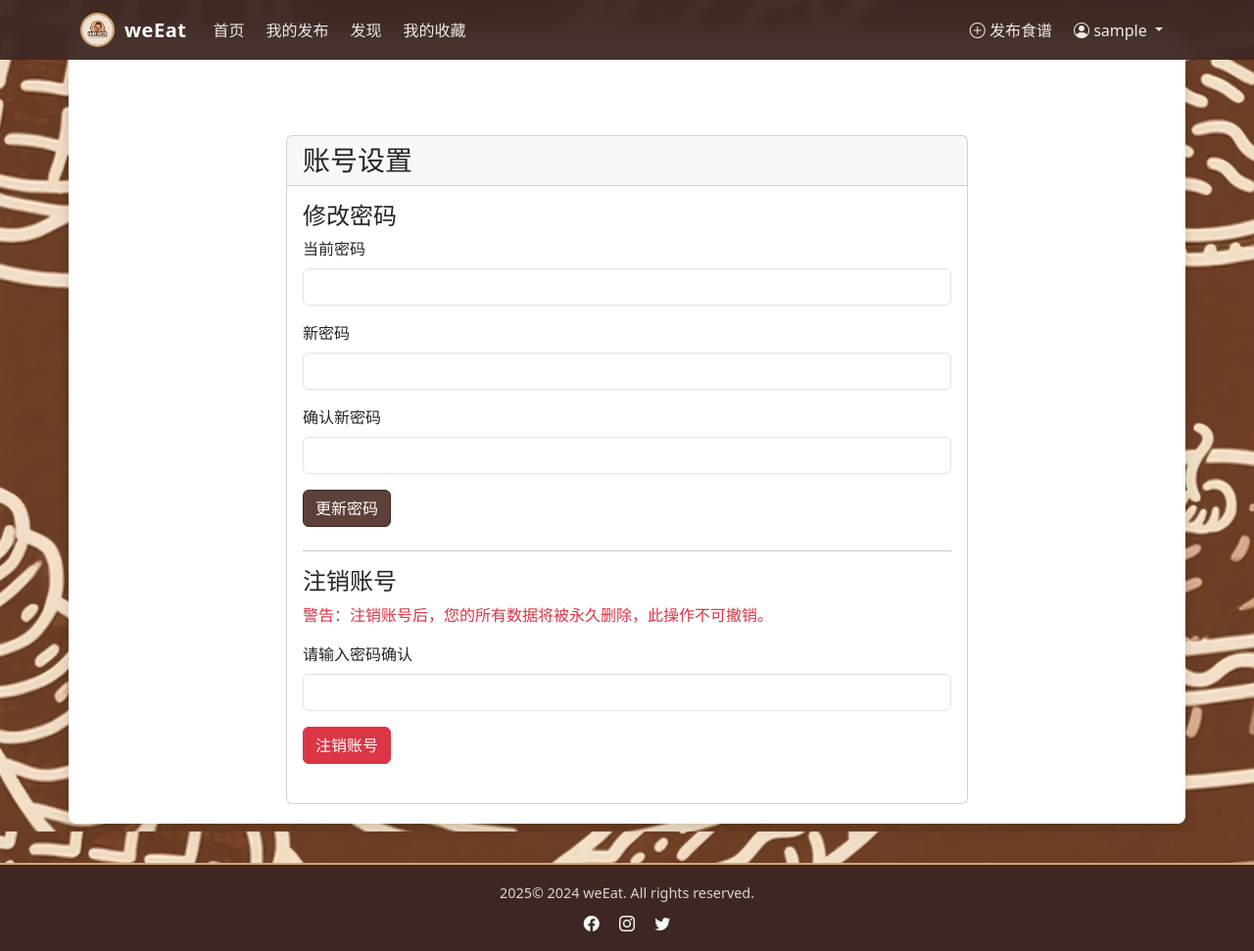
After one commit to Zizi-ll/WeEat, a Flask app: page /auth/account/settings in a window 1280 px wide. The commit adds this page. Shown: the whole page at 98% size. Run offline with Flask 3, Linux system fonts and the light colour scheme; the visitor is signed in with stand-in values (Sample User, id 1); some libraries are stand-ins or nearby versions.

Commit message:
加了账号设置界面（修改密码/注销账号操作/注册成功会向注册邮箱法邮件）

```diff
--- a/flask_food/__init__.py
+++ b/flask_food/__init__.py
@@ -6,6 +6,7 @@ from flask_migrate import Migrate
 from flask_login import LoginManager
 from flask_bcrypt import Bcrypt
 from flask_wtf.csrf import CSRFProtect
+from flask_mail import Mail
 from config import Config
 
 #初始化数据库 (DB)、迁移 (Migrate)、登录管理器 (LoginManager)
@@ -16,6 +17,7 @@ login_manager = LoginManager() #登录管理的对象
 login_manager.login_view = 'auth.login'
 login_manager.login_message_category = 'info'
 csrf = CSRFProtect()
+mail = Mail()
 
 def create_app(config_class=Config):
     app = Flask(__name__) #Flask实例
@@ -27,6 +29,7 @@ def create_app(config_class=Config):
     login_manager.init_app(app)
     bcrypt.init_app(app)
     csrf.init_app(app)
+    mail.init_app(app)
 
     try:
         recipes_upload_abs = app.config.get('UPLOAD_FOLDER_RECIPES_ABS')
--- a/flask_food/auth/auth_forms.py
+++ b/flask_food/auth/auth_forms.py
@@ -27,3 +27,13 @@ class RegistrationForm(FlaskForm):
         user = User.query.filter_by(email=email.data).first()
         if user:
             raise ValidationError('该邮箱已被注册。')
+
+class ChangePasswordForm(FlaskForm):
+    current_password = PasswordField('当前密码', validators=[DataRequired()])
+    new_password = PasswordField('新密码', validators=[DataRequired(), Length(min=6)])
+    confirm_password = PasswordField('确认新密码', validators=[DataRequired(), EqualTo('new_password')])
+    submit = SubmitField('更新密码')
+
+class DeleteAccountForm(FlaskForm):
+    confirm_password = PasswordField('确认密码', validators=[DataRequired()])
+    submit = SubmitField('确认注销')
--- a/flask_food/templates/admin/admin_review_recipe_detail.html
+++ b/flask_food/templates/admin/admin_review_recipe_detail.html
@@ -36,7 +36,7 @@
     </style>
 {% endblock head_styles %}
 
-{% block app_content %}
+{% block content %}
 <div class="container mt-4">
     <nav aria-label="breadcrumb">
         <ol class="breadcrumb">
@@ -87,7 +87,7 @@
                 {{ form.hidden_tag() }} {# CSRF Token #}
                 <div class="mb-3">
                     <label for="review_notes" class="form-label">{{ form.review_notes.label.text }}</label>
-                    {{ form.review_notes(class="form-control" + (" is-invalid" if form.review_notes.errors else ""), rows=3, placeholder="如果选择“拒绝发布”，请在此处填写原因...") }}
+                    {{ form.review_notes(class="form-control" + (" is-invalid" if form.review_notes.errors else ""), rows=3, placeholder="如果选择"拒绝发布"，请在此处填写原因...") }}
                     {% if form.review_notes.errors %}
                         <div class="invalid-feedback">
                             {% for error in form.review_notes.errors %}{{ error }}{% endfor %}
@@ -115,4 +115,4 @@
         {% endif %}
     {% endif %}
 </div>
-{% endblock app_content %}
+{% endblock %}
--- a/flask_food/templates/auth/login.html
+++ b/flask_food/templates/auth/login.html
@@ -1,5 +1,6 @@
 {% extends 'base.html' %}
-{% block app_content %}
+
+{% block content %}
 <div class="container">
     <div class="row justify-content-center">
         <div class="col-md-6">
--- a/flask_food/templates/auth/register.html
+++ b/flask_food/templates/auth/register.html
@@ -1,5 +1,6 @@
 {% extends 'base.html' %}
-{% block app_content %}
+
+{% block content %}
 <div class="container">
     <div class="row justify-content-center">
         <div class="col-md-6">
--- a/flask_food/templates/base.html
+++ b/flask_food/templates/base.html
@@ -38,12 +38,14 @@
         /* 为内容区域添加半透明背景 */
         .main-content {
             background-color: rgba(255, 255, 255, 0.92); /* 92% 不透明的白色 */
-            backdrop-filter: blur(5px); /* 可选：毛玻璃效果 */
+            -webkit-backdrop-filter: blur(5px); /* Safari 支持 */
+            backdrop-filter: blur(5px);
         }
 
         .navbar {
             background-color: rgba(62, 39, 35, 0.95) !important; /* 95% 不透明 */
-            backdrop-filter: blur(8px); /* 可选：毛玻璃效果 */
+            -webkit-backdrop-filter: blur(8px); /* Safari 支持 */
+            backdrop-filter: blur(8px);
         }
 
         .navbar-brand {
@@ -67,12 +69,16 @@
             margin: 0 3px;
             border-radius: 4px;
             transition: all 0.3s ease;
+            text-decoration: none; /* 移除下划线 */
+            -webkit-text-decoration-skip: none; /* 移除下划线 */
+            text-decoration-skip: none; /* 移除下划线 */
         }
 
         .nav-link:hover, .nav-link:focus {
             color: white !important;
             background-color: var(--primary-brown);
             transform: translateY(-2px);
+            text-decoration: none; /* 移除下划线 */
         }
 
         .nav-link.active {
@@ -80,6 +86,7 @@
             background-color: var(--primary-brown);
             font-weight: 600;
             box-shadow: 0 2px 4px rgba(0, 0, 0, 0.2);
+            text-decoration: none; /* 移除下划线 */
         }
 
         .dropdown-menu {
@@ -92,12 +99,14 @@
         .dropdown-item {
             padding: 8px 16px;
             transition: all 0.2s;
+            text-decoration: none; /* 移除下划线 */
         }
 
         .dropdown-item:hover {
             background-color: #f5f5f5;
             color: var(--dark-brown) !important;
             padding-left: 20px;
+            text-decoration: none; /* 移除下划线 */
         }
 
         .footer {
@@ -230,7 +239,7 @@
                                 <ul class="dropdown-menu dropdown-menu-end" aria-labelledby="navbarDropdownUser">
                                     <li><a class="dropdown-item" href="{{ url_for('auth.profile', username=current_user.username) }}"><i class="bi bi-person"></i> 个人主页</a></li>
                                     <li><a class="dropdown-item" href="{{ url_for('food.index') }}"><i class="bi bi-file-earmark-text"></i> 我的发布</a></li>
-                                    <li><a class="dropdown-item" href="#"><i class="bi bi-gear"></i> 账号设置</a></li>
+                                    <li><a class="dropdown-item" href="{{ url_for('auth.account_settings') }}"><i class="bi bi-gear"></i> 账号设置</a></li>
                                     <li><hr class="dropdown-divider"></li>
                                     <li><a class="dropdown-item" href="{{ url_for('auth.logout') }}"><i class="bi bi-box-arrow-right"></i> 退出登录</a></li>
                                 </ul>
@@ -253,7 +262,6 @@
             </div>
         </nav>
     </header>
-
     <main role="main" class="container main-content" style="padding-top: 80px; padding-bottom: 20px;">
         {% with messages = get_flashed_messages(with_categories=true) %}
             {% if messages %}
@@ -265,15 +273,11 @@
                 {% endfor %}
             {% endif %}
         {% endwith %}
-
-        {% block app_content %}
-        <!-- 子模板的内容将在这里被替换 -->
-        {% endblock app_content %}
+        {% block content %}{% endblock %}
     </main>
-
     <footer class="footer mt-auto py-3">
         <div class="container text-center">
-            <span class="text-muted">© {{ current_year }} weEat. All Rights Reserved.</span>
+            <span class="text-muted">© 2024 weEat. All rights reserved.</span>
             <div class="mt-2">
                 <a href="#" class="text-light mx-2"><i class="bi bi-facebook"></i></a>
                 <a href="#" class="text-light mx-2"><i class="bi bi-instagram"></i></a>
--- a/flask_food/templates/food/add_recipe.html
+++ b/flask_food/templates/food/add_recipe.html
@@ -8,7 +8,7 @@
     <link rel="stylesheet" href="{{ url_for('static', filename='css/add_recipe_form.css') }}">
 {% endblock head_styles %}
 
-{% block app_content %}
+{% block content %}
     <div class="container mt-4">
     <h2><i class="bi bi-journal-plus"></i> 发布新食谱</h2>
     <hr>
@@ -59,7 +59,7 @@
         </div>
     </form>
 </div>
-{% endblock app_content %}
+{% endblock %}
 
 {% block body_scripts %}
     {{ super() }}
--- a/flask_food/templates/food/browsePage.html
+++ b/flask_food/templates/food/browsePage.html
@@ -1,6 +1,6 @@
 {% extends 'base.html' %}
 
-{% block app_content %}
+{% block content %}
 <style>
     .top-bar {
         display: flex;
@@ -173,7 +173,7 @@
                 </div>
             {% endfor %}
         {% elif category_keyword %}
-            <p class="text-muted">没有找到分类为 “{{ category_keyword }}” 的食谱。</p>
+            <p class="text-muted">没有找到分类为 "{{ category_keyword }}" 的食谱。</p>
         {% else %}
             <p class="text-muted">暂无食谱，快去发布一份吧！</p>
         {% endif %}
--- a/flask_food/templates/food/favorites.html
+++ b/flask_food/templates/food/favorites.html
@@ -8,7 +8,7 @@
     <link rel="stylesheet" href="{{ url_for('static', filename='css/favorite.css') }}">
 {% endblock %}
 
-{% block app_content %}
+{% block content %}
 <div class="container mt-4">
     <div class="row">
         <div class="col-md-12">
--- a/flask_food/templates/food/recipeDetail.html
+++ b/flask_food/templates/food/recipeDetail.html
@@ -8,7 +8,7 @@
     <link rel="stylesheet" href="https://cdn.jsdelivr.net/npm/bootstrap-icons@1.8.0/font/bootstrap-icons.css">
 {% endblock %}
 
-{% block app_content %}
+{% block content %}
 <div class="container mt-4">
     <!-- 食谱标题和基本信息 -->
     <div class="recipe-header mb-4">
--- a/flask_food/templates/index.html
+++ b/flask_food/templates/index.html
@@ -1,5 +1,5 @@
 {% extends 'base.html' %}
-{% block app_content %}
+{% block content %}
 <style>
     /* 主容器样式 - 全屏渐变背景 */
     .welcome-container {
--- /dev/null
+++ b/flask_food/templates/user/account_settings.html
@@ -0,0 +1,53 @@
+{% extends "base.html" %}
+
+{% block content %}
+<div class="container mt-4">
+    <div class="row">
+        <div class="col-md-8 offset-md-2">
+            <div class="card">
+                <div class="card-header">
+                    <h3 class="mb-0">账号设置</h3>
+                </div>
+                <div class="card-body">
+                    <!-- 修改密码部分 -->
+                    <div class="mb-4">
+                        <h4>修改密码</h4>
+                        <form method="POST" action="{{ url_for('auth.account_settings') }}">
+                            {{ change_password_form.csrf_token }}
+                            <div class="mb-3">
+                                <label for="current_password" class="form-label">当前密码</label>
+                                {{ change_password_form.current_password(class="form-control", title="请输入当前密码") }}
+                            </div>
+                            <div class="mb-3">
+                                <label for="new_password" class="form-label">新密码</label>
+                                {{ change_password_form.new_password(class="form-control", title="请输入新密码") }}
+                            </div>
+                            <div class="mb-3">
+                                <label for="confirm_password" class="form-label">确认新密码</label>
+                                {{ change_password_form.confirm_password(class="form-control", title="请再次输入新密码") }}
+                            </div>
+                            <button type="submit" name="submit" value="更新密码" class="btn btn-primary" title="点击更新密码">更新密码</button>
+                        </form>
+                    </div>
+
+                    <hr>
+
+                    <!-- 注销账号部分 -->
+                    <div class="mb-4">
+                        <h4>注销账号</h4>
+                        <p class="text-danger">警告：注销账号后，您的所有数据将被永久删除，此操作不可撤销。</p>
+                        <form method="POST" action="{{ url_for('auth.delete_account') }}">
+                            {{ delete_account_form.csrf_token }}
+                            <div class="mb-3">
+                                <label for="confirm_password" class="form-label">请输入密码确认</label>
+                                {{ delete_account_form.confirm_password(class="form-control", title="请输入密码以确认注销") }}
+                            </div>
+                            <button type="submit" class="btn btn-danger" title="确认注销账号">注销账号</button>
+                        </form>
+                    </div>
+                </div>
+            </div>
+        </div>
+    </div>
+</div>
+{% endblock %}
--- a/flask_food/templates/user/profile.html
+++ b/flask_food/templates/user/profile.html
@@ -2,7 +2,7 @@
 
 {% extends 'base.html' %}
 
-{% block app_content %}
+{% block content %}
 <div class="container">
     <div class="row">
         <div class="col-md-8 offset-md-2">
```
Also changed, not shown: config.py (+17 -5 lines), flask_food/auth/auth_routes.py (+62 -2 lines), flask_food/templates/user/notification.html (+31 -11 lines), flask_food/utils.py (added, +56 -0 lines), app.db (added), 1 other file.
